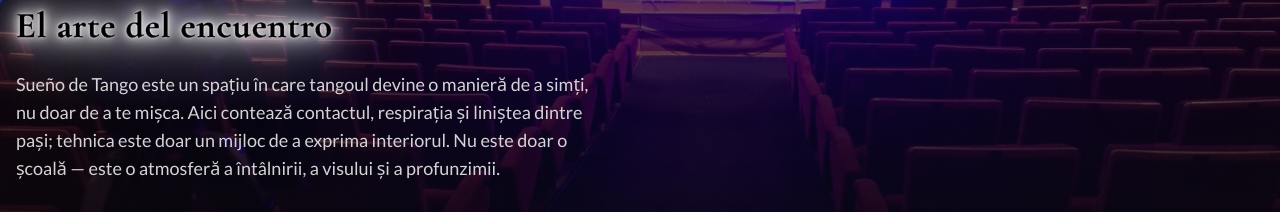
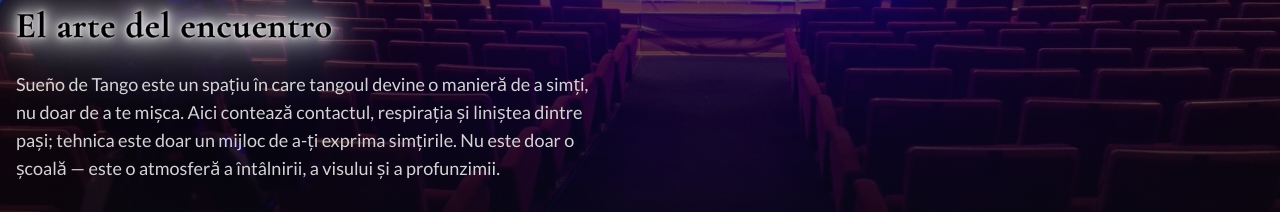
Before and after one commit to dimadiamante/Sue-o-de-Tango, a React (Vite) app: page / in a window 1280 px wide. Shown: the part 464-676 px from the top of the page. Built offline with nearby package versions, Linux system fonts and the light colour scheme.

Commit message:
Update SuenoDeTangoLanding.tsx

```diff
--- a/src/SuenoDeTangoLanding.tsx
+++ b/src/SuenoDeTangoLanding.tsx
@@ -60,7 +60,7 @@ const I18N = {
     nav:{gallery:'Galerie',schedule:'Orar',about:'Despre',join:'Alătură-te',contact:'Înscriere'},
     hero:{
       title:'Sueño de Tango', slogan:'El arte del encuentro',
-      subtitle:'Sueño de Tango este un spațiu în care tangoul devine o manieră de a simți, nu doar de a te mișca. Aici contează contactul, respirația și liniștea dintre pași; tehnica este doar un mijloc de a exprima interiorul. Nu este doar o școală — este o atmosferă a întâlnirii, a visului și a profunzimii.',
+      subtitle:'Sueño de Tango este un spațiu în care tangoul devine o manieră de a simți, nu doar de a te mișca. Aici contează contactul, respirația și liniștea dintre pași; tehnica este doar un mijloc de a-ți exprima simțirile. Nu este doar o școală — este o atmosferă a întâlnirii, a visului și a profunzimii.',
       ctaTrial:'Programează o lecție de probă', ctaGallery:'Vezi galeria'
     },
     gallery:{title:'Galerie',intro:'Lumină de contrast, pauze vii și respirația dansului. Click pe fotografie pentru ecran complet.'},
@@ -763,7 +763,7 @@ export default function SuenoDeTangoLanding(){
                 <path d="M17.5 6.5h+.01" />
               </svg>
             </a>
-            <a data-snd="hover" href="https://www.facebook.com/dimon.yachmen" className="hover:text-red-400 inline-flex hz-sm" aria-label="Facebook" target="_blank" rel="noreferrer noopener">
+            <a data-snd="hover" href="https://www.facebook.com/suenodetango/" className="hover:text-red-400 inline-flex hz-sm" aria-label="Facebook" target="_blank" rel="noreferrer noopener">
               <svg width="20" height="20" viewBox="0 0 24 24" fill="none" stroke="currentColor" strokeWidth="1.5">
                 <path d="M18 2h-3a5 5 0 0 0-5 5v3H7v4h3v8h4v-8h3l1-4h-4V7a1 1 0 0 1 1-1h3z" />
               </svg>
```
